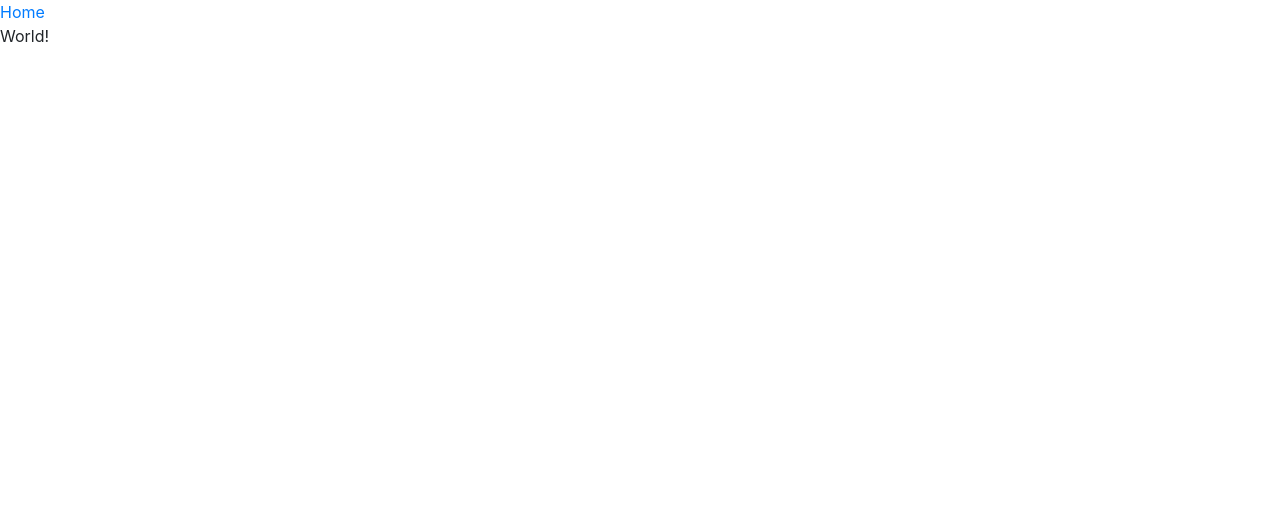
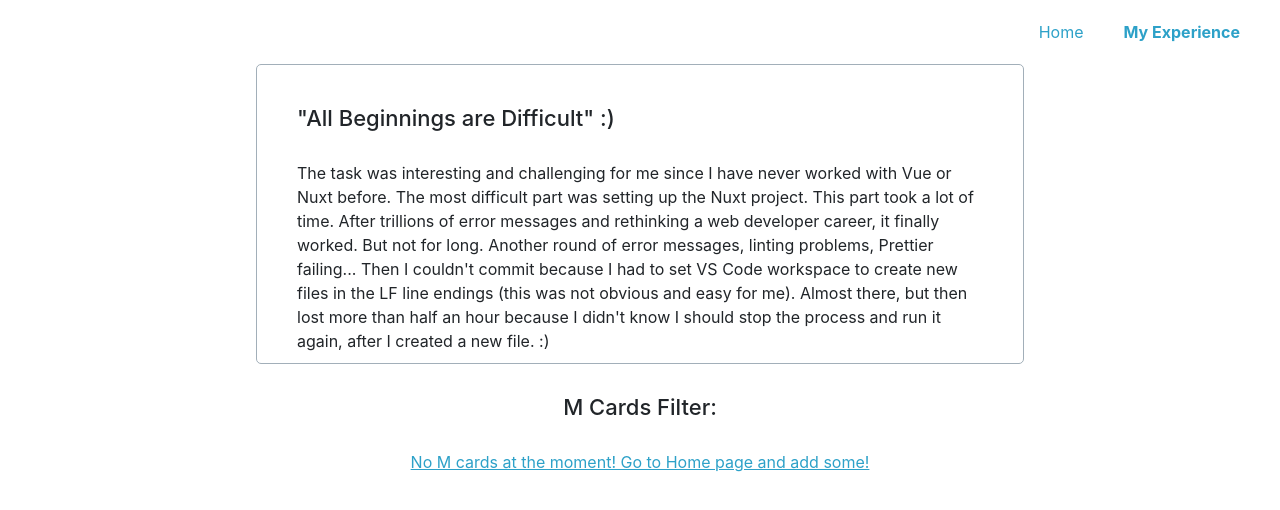
Before and after one commit to IvanaKos/Locaverse-internship-task, a Nuxt app: page /experience in a window 1280 px wide. Shown: the top 510 px of the page. Built offline with nearby package versions, Linux system fonts and the light colour scheme.

Commit message:
chore: add content and style to experience page

```diff
--- a/components/CardFilter.vue
+++ /dev/null
@@ -1,26 +0,0 @@
-<template>
-  <div>
-    <h1>Service Cards Starting with "m"</h1>
-    <p class="service-name">{{ service || 'No service name' }}</p>
-    <p class="business-name">{{ business || 'No business name' }}</p>
-    <RatingResult :star-number="ratingValue" />
-  </div>
-</template>
-<script>
-export default {
-  props: {
-    service: {
-      type: String,
-      default: 'No service',
-    },
-    business: {
-      type: String,
-      default: 'No business',
-    },
-    ratingValue: {
-      type: Number,
-      default: 0,
-    },
-  },
-}
-</script>
--- a/components/MainHeader.vue
+++ b/components/MainHeader.vue
@@ -23,4 +23,12 @@ nav {
   padding: 0 20px;
   color: hsl(195deg 63% 48%);
 }
+
+.active-link {
+  text-decoration: underline;
+}
+
+a.nuxt-link-exact-active {
+  font-weight: bold;
+}
 </style>
--- a/pages/experience.vue
+++ b/pages/experience.vue
@@ -1,8 +1,41 @@
 <template>
-  <div>
-    <NuxtLink to="/">Home</NuxtLink>
-    <p>World!</p>
-    <CardFilter
+  <div class="page">
+    <MainHeader />
+    <div class="description">
+      <h2>"All Beginnings are Difficult" :)</h2>
+      <p>
+        The task was interesting and challenging for me since I have never
+        worked with Vue or Nuxt before. The most difficult part was setting up
+        the Nuxt project. This part took a lot of time. After trillions of error
+        messages and rethinking a web developer career, it finally worked. But
+        not for long. Another round of error messages, linting problems,
+        Prettier failing... Then I couldn't commit because I had to set VS Code
+        workspace to create new files in the LF line endings (this was not
+        obvious and easy for me). Almost there, but then lost more than half an
+        hour because I didn't know I should stop the process and run it again,
+        after I created a new file. :)
+      </p>
+      <p>
+        Finally, I managed to actually start working on the project. This was
+        the fun part! I learned a lot, and enjoyed it very much. I understand
+        how easy this task actually is, but every step required an effort in
+        understanding how things work in Vue, Vuex and Nuxt. I am happy that I
+        managed to complete it and it seems that it works. :)
+      </p>
+      <p>
+        Looking forward to your review and suggestions, and especially the next
+        tasks and projects.
+      </p>
+    </div>
+
+    <div class="filter-container">
+      <h2>M Cards Filter:</h2>
+      <p v-if="$store.getters.filteredCardsStartingWithM.length === 0">
+        No M cards at the moment! Go to Home page and add some!
+      </p>
+    </div>
+    <div class="filtered-cards">
+      <ServiceCard
         v-for="cardItem in $store.getters.filteredCardsStartingWithM"
         :key="cardItem.serviceName"
         :service="cardItem.serviceName"
@@ -10,12 +43,53 @@
         :rating-value="cardItem.rating"
       />
     </div>
+  </div>
 </template>
 
 <script>
-import CardFilter from '~/components/CardFilter.vue'
+import ServiceCard from '~/components/ServiceCard.vue'
 
 export default {
-  components: { CardFilter },
+  components: { ServiceCard },
 }
 </script>
+
+<style>
+.description {
+  width: 60%;
+  border: 1px solid hsl(206deg 14% 68%);
+  border-radius: 5px;
+  padding: 40px;
+  max-height: 300px;
+  overflow: scroll;
+}
+
+h2 {
+  margin-bottom: 30px;
+  font-size: 22px;
+}
+
+.filter-container {
+  width: 60%;
+  display: flex;
+  flex-direction: column;
+  justify-content: center;
+  align-items: center;
+  margin-top: 30px;
+  text-align: center;
+}
+
+.filtered-cards {
+  display: flex;
+  flex-wrap: wrap;
+  justify-content: center;
+  align-items: center;
+  width: 60%;
+  gap: 20px;
+}
+
+.filter-container p {
+  text-decoration: underline;
+  color: hsl(195deg 63% 48%);
+}
+</style>
```
Lines whose indentation alone changed are shown as unchanged.
